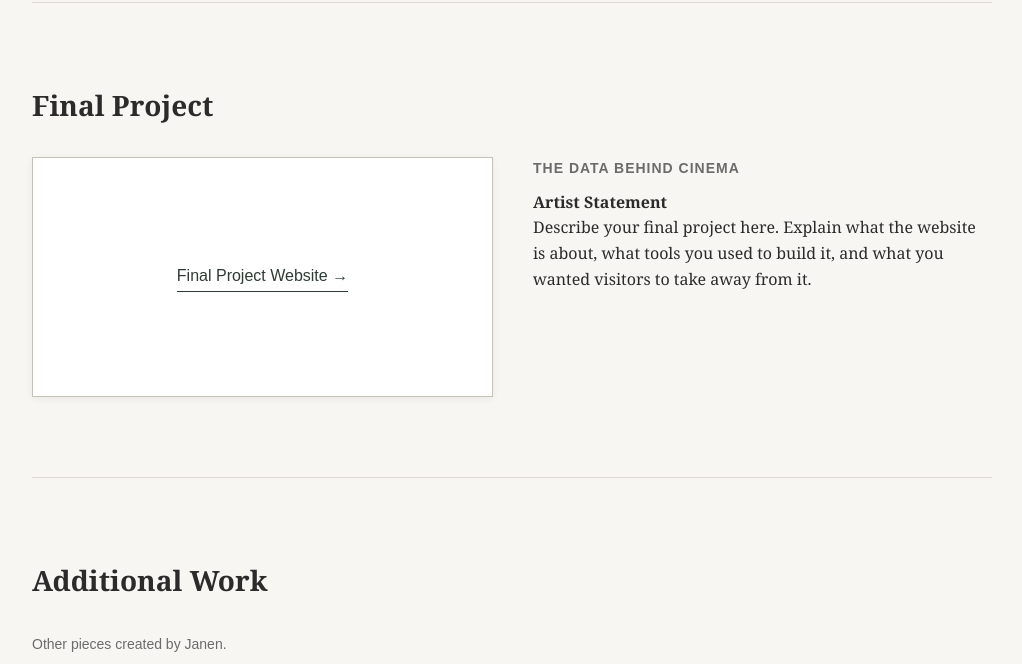
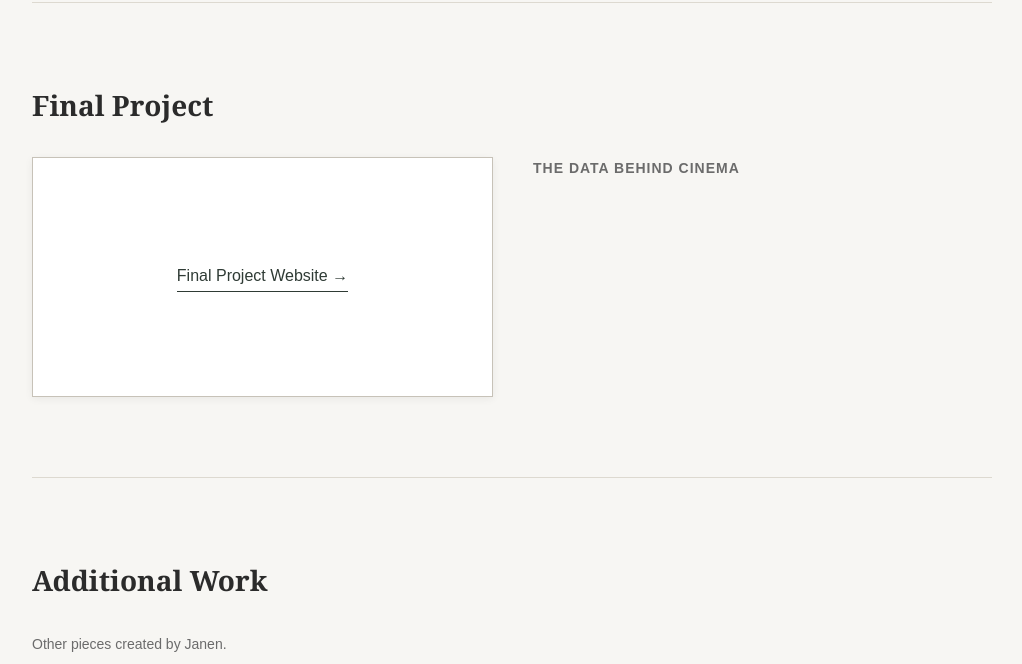
Before and after one commit to 4nily/finalprojectportfolio, a plain HTML site: page index.html in a window 1280 px wide. Shown: the part 3087-3751 px from the top of the page, without its empty margins (228-1250 px from the left). Drawn offline with Linux system fonts and the light colour scheme.

Commit message:
Update index.html

```diff
--- a/index.html
+++ b/index.html
@@ -63,15 +63,10 @@
     <h2>Final Project</h2>
     <div class="project-layout">
       <div class="media-box link-box">
-        <a href="#" target="_blank" class="site-link">Final Project Website &rarr;</a>
+        <a href="https://4nily.github.io/thedatabehindcinema/" target="_blank" class="site-link">Final Project Website &rarr;</a>
       </div>
       <div class="project-text">
         <h3>The Data Behind Cinema</h3>
-		  <h4>Artist Statement</h4>
-        <p>
-          Describe your final project here. Explain what the website is about, what
-          tools you used to build it, and what you wanted visitors to take away from it.
-        </p>
       </div>
     </div>
   </section>
```
